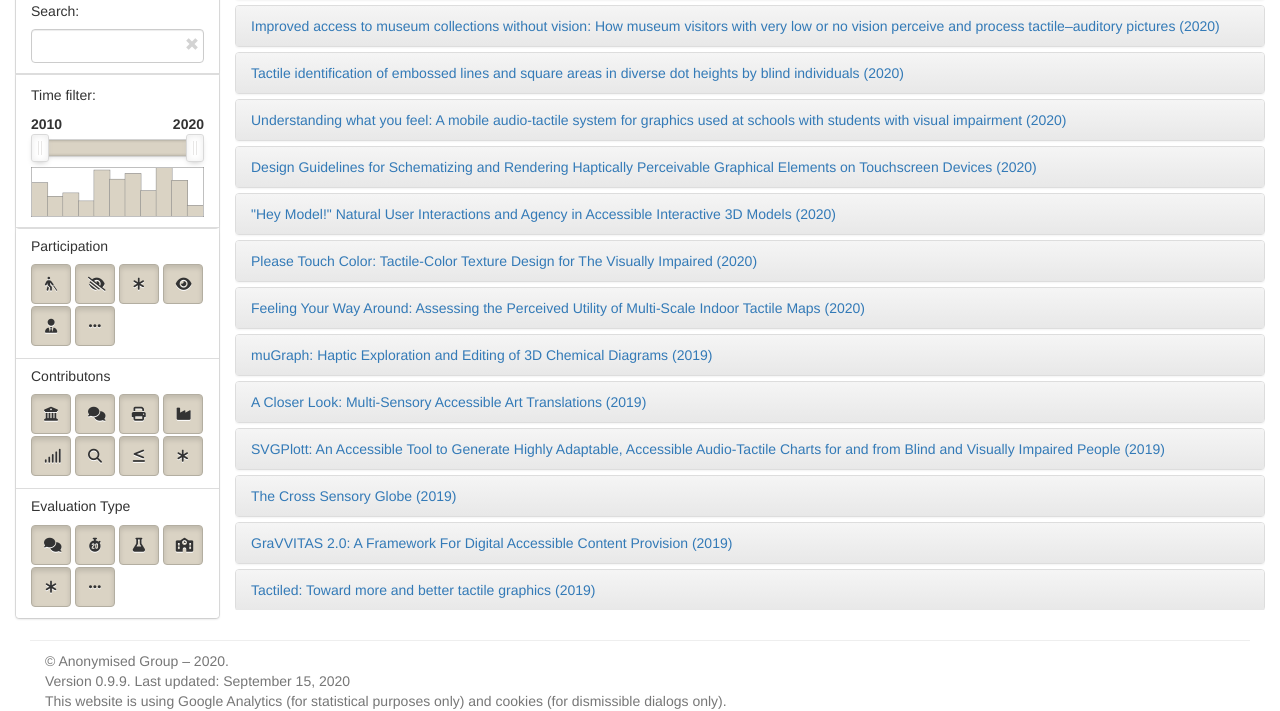
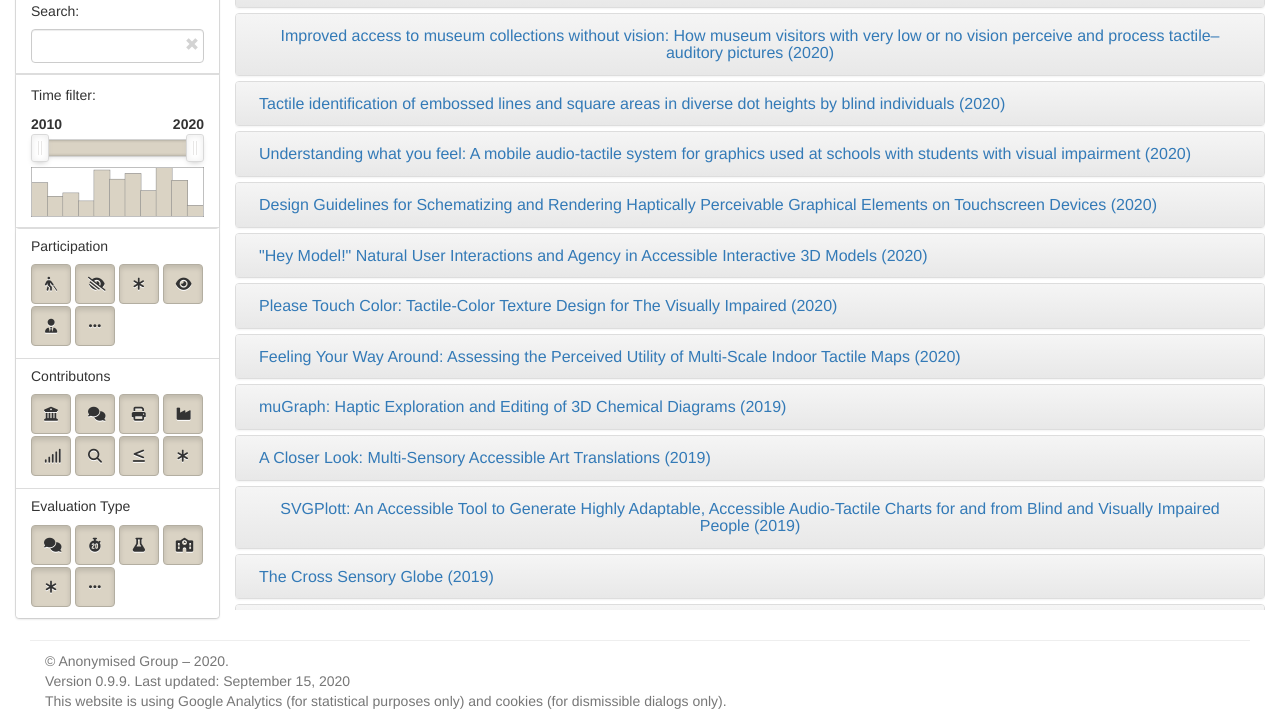
Before and after one commit to AGRepository/agrepository.github.io, a plain HTML site: page index.html in a window 1280 px wide. Shown: the part 181-892 px from the top of the page. Drawn offline with Linux system fonts and the light colour scheme.

Commit message:
Adjusted tabbed row entries

```diff
--- a/index.html
+++ b/index.html
@@ -256,9 +256,7 @@
 			    	<div class="row-container">
 
 				    	<div class="row">
-				    	<!--<div id="entriesContainer" class="col-md-12">-->
-              <!--<div class="panel-group" id="entriesAccordion" role="tablist" aria-multiselectable="true">-->
-              <div class="panel-group" id="accordion" role="tablist" aria-multiselectable="true">
+              <div class="panel-group" id="accordion" role="tablist" aria-multiselectable="false">
 				    			<p class="text-muted">Here comes the content</p>
 				    		</div>
 				    	</div>
--- a/js/browser.js
+++ b/js/browser.js
@@ -915,22 +915,10 @@ function updateDisplayedEntries(){
 		container.append("<p class=\"text-muted\">No eligible entries found</p>");
 	} else {
 		$.each(eligibleEntries, function(i,d){
-			//var element = $("<div class=\"content-entry\" tabindex=0 data-tooltip=\"test\">"+d.title+"</div>");
-			//var element = $("<div class=\"col\" tabindex=0 data-tooltip=\"test\">"+d.title+"</div>");
-			//var element = $("<div class=\"col\" tabindex=0 data-toggle=\"collapse\" data-toggle=\"collapse\" data-target=\"#collapseExample\" aria-expanded=\"false\" aria-controls=\"collapseThree\" data-tooltip=\"test\"><div class=\"collapse\" id=\"collapseExample\"><h3>"+d.title+d.id+"</h3></div></div>");
-
-			//var element = $("<div class=\'card\'>" +
-											//"<div class=\'card-header\' id=\'heading" + d.id +"\'>" +
-											//"<button class=\'btn btn-link\' tabindex=0 data-toggle=\'collapse\' data-target=\'#collapse" + d.id +"\' aria-expanded=\'true\' aria-controls=\'collapse" + d.id +"\'>" +
-											//"<h3>" + d.title + "</h3></button></div>" +
-											//"<div id=\'collapse" + d.id +"\' class=\'collapse show\' aria-labelledby=\'heading" + d.id +"\' data-parent=\'#accordion\'>" +
-									    //"<div class=\'card-body\'>test test test</div></div></div>");
-
-			var element = $("<div class=\'panel panel-default\' tabindex=0>" +
-											"<div class=\'panel-heading\' role=\'tab\' id=\'heading" + d.id +"\'" +
-											//make the accordion the button
-											"<h4 class=\'panel-title\'><a class=\'collapsed\' role=\'button\' tabindex=0 data-toggle=\'collapse\' data-parent=\'#accordion\' href=\'#collapse" + d.id +"\' aria-expanded=\'false\' aria-controls=\'collapse" + d.id +"\'>" +
-								       d.title + " (" + d.year + ")</a></h4></div>" +
+			var element = $("<div class=\'panel panel-default\'>" +
+											"<div class=\'panel-heading\' role=\'tab\' id=\'heading" + d.id +"\'>" +
+											"<h4 class=\'panel-title\'><button class=\'btn-link collapsed\' role=\'button\' tabindex=0 data-toggle=\'collapse\' data-parent=\'#accordion\' href=\'#collapse" + d.id +"\' aria-expanded=\'false\' aria-controls=\'collapse" + d.id +"\'>" +
+								       d.title + " (" + d.year + ")</button></h4></div>" +
 											 "<div id=\'collapse" + d.id +"\' class=\'panel-collapse collapse\' role=\'tabpanel\' aria-labelledby=\'heading" + d.id +"\'>" +
 									     "<div class=\'panel-body\'>" +
 											 "<h5 id=\'entryDetailsTitle" + d.id + "\' class=\'media-heading entry-details-field entry-details-title\'></h5>" +
@@ -943,16 +931,8 @@ function updateDisplayedEntries(){
 											 "<h6 id=\'entryDetailsBib" + d.id + "\' class=\'entry-details-field\' tabindex=0></h6>" +
 											 "</div></div></div>");
 
-			//set aria-controls and data-target to the div id of the collapse component
-			//this component needs a unique id! -> d.id
 			element.attr("data-id", d.id);
 			element.prop("title", d.title + " (" + d.year + ")");
-
-			//var image = $("<img class=\"media-object thumbnail100\">");
-			//image.attr("src", d.thumb100.src);
-
-			//element.append(image);
-
 			container.append(element);
 		});
 	}
```
Also changed, not shown: 2 other files.
